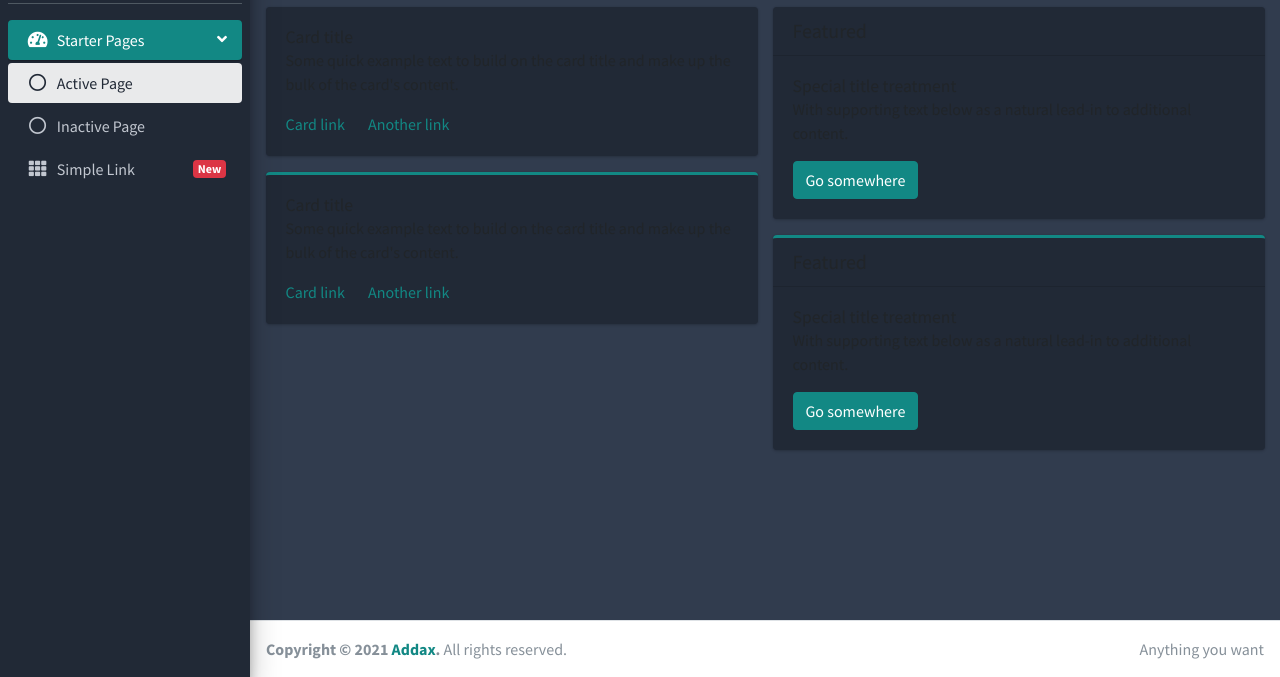
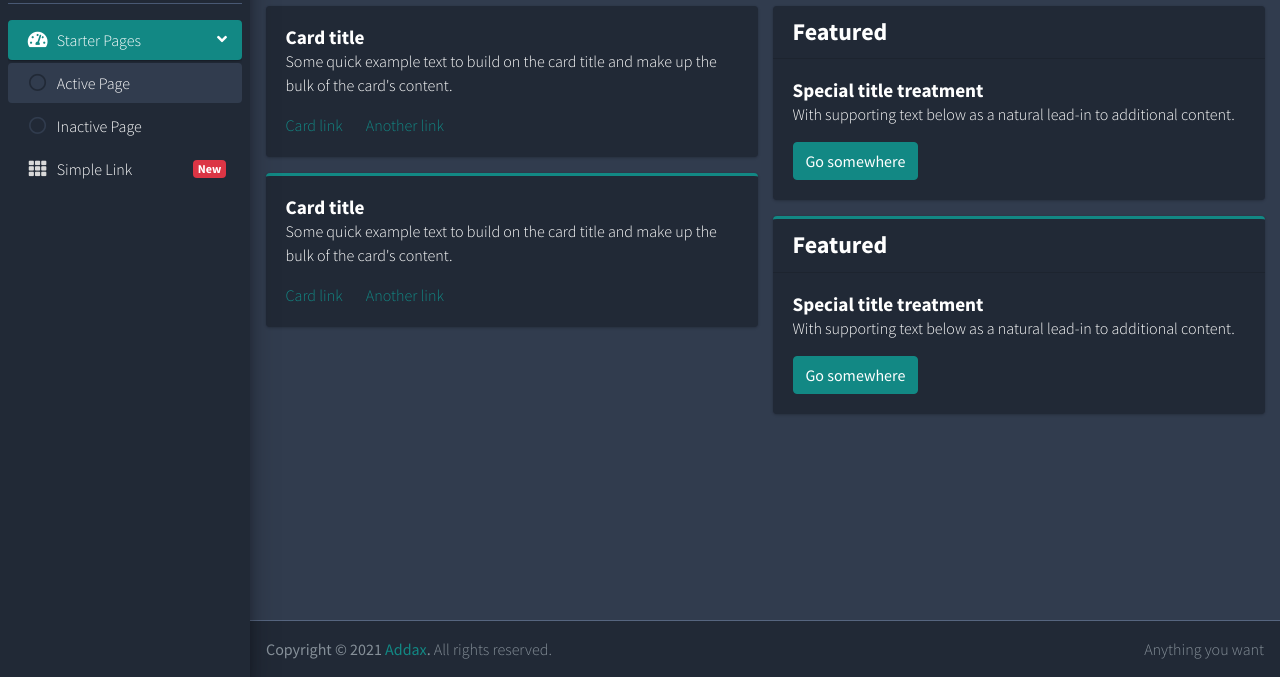
Before and after one commit to carlstation/crypt_currency_wallet_template, a website: page starter.html in a window 1280 px wide. Shown: the part 123-800 px from the top of the page. Drawn offline with Linux system fonts and the light colour scheme.

Commit message:
ajustando padroes do layout

```diff
--- /dev/null
+++ b/src/scss/_addax_variables.scss
@@ -0,0 +1,42 @@
+// escala de cores
+$verde : #128884;
+
+$verde1 : #03414D  ;
+$verde2 : #4BB5AE;
+$verde3 : #A8E3DF;
+
+$vermelho : #D63031;
+$amarelo: #fdd247;
+
+$preto: #010F12;
+$cinza: #313C4E;
+
+$cinza1: #212936;
+$cinza2: #56657F;
+$cinza3: #D9D9D9;
+
+$branco: white;
+$dark:          $cinza !default;
+
+@mixin maingradient(){
+    background: $verde1;
+    background: -moz-linear-gradient(90deg, $verde1 0%, $verde3 50%, $verde 100%);
+    background: -webkit-linear-gradient(90deg, $verde1 0%, $verde3 50%, $verde 100%);
+    background: linear-gradient(90deg, $verde1 0%, $verde3 50%, $verde 100%);
+    filter: progid:DXImageTransform.Microsoft.gradient(startColorstr=$verde1,endColorstr=$verde,GradientType=1);
+}
+
+// cores do tema
+$theme-colors:(
+    "green":$verde,
+    "primary":$verde,
+    "amarelo":$amarelo,
+    "dark": $cinza1,
+    "cinza":$cinza,
+    "cinza-escuro":$cinza1,
+    "cinza-claro":$cinza2,
+    "cinza-smoke":$cinza3,
+);
+
+
+$addax_font: 'Source Sans Pro', sans-serif;
--- a/src/scss/_imports.scss
+++ b/src/scss/_imports.scss
@@ -8,10 +8,12 @@
 // @import url(extra/owl.carousel.min.css);
 // @import url(extra/magnific-popup.css);
 // @import url(extra/font-awesome.min.css);
-@import url(extra/fontawesome-free/css/all.min.css);
 // @import url(extra/pe-icon-7-stroke.css);
 // @import url(extra/themify-icons.css);
+@import url(extra/fontawesome-free/css/all.min.css);
 @import "fonts";
+
+@import "addax_variables";
 @import "theme";
 
 @import "build/scss/AdminLTE.scss";
--- a/src/scss/_theme.scss
+++ b/src/scss/_theme.scss
@@ -1,43 +1,27 @@
-// escala de cores
-$verde : #128884;
 
-$verde1 : #03414D  ;
-$verde2 : #4BB5AE;
-$verde3 : #A8E3DF;
+/*------------- dark theme -------------*/
+body.addax-dark{
+    font-family: $addax_font;
+    font-weight: 300;
+}
+body.addax-dark .input-group-text{
 
-$vermelho : #D63031;
-$amarelo: #fdd247;
-
-$preto: #010F12;
-$cinza: #313C4E;
-
-$cinza1: #212936;
-$cinza2: #56657F;
-$cinza3: #D9D9D9;
-
-$branco: white;
-
-@mixin maingradient(){
-    background: $verde1;
-    background: -moz-linear-gradient(90deg, $verde1 0%, $verde3 50%, $verde 100%);
-    background: -webkit-linear-gradient(90deg, $verde1 0%, $verde3 50%, $verde 100%);
-    background: linear-gradient(90deg, $verde1 0%, $verde3 50%, $verde 100%);
-    filter: progid:DXImageTransform.Microsoft.gradient(startColorstr=$verde1,endColorstr=$verde,GradientType=1);
+    color: $cinza3;
+    text-align: center;
+    white-space: nowrap;
+    // background-color: #080e15;
+    // border: 1px solid #292f3e;
+    border-radius: 0;
+}
+body.addax-dark .form-control {
+    color: #ffffff;
+    background-color: #080e15;
+    background-clip: padding-box;
+    border: 1px solid #292f3e;
+    border-radius: 0.25rem;
+    transition: border-color 0.15s ease-in-out, box-shadow 0.15s ease-in-out;
 }
 
-// cores do tema
-$theme-colors:(
-    "green":$verde,
-    "primary":$verde,
-    "amarelo":$amarelo,
-    "dark": $cinza1,
-    "cinza":$cinza,
-    "cinza-escuro":$cinza1,
-    "cinza-claro":$cinza2,
-    "cinza-smoke":$cinza3,
-);
-
-/*------------- dark theme -------------*/
 .addax-dark{
     background: $cinza;
 }
@@ -54,9 +38,11 @@ $theme-colors:(
 .addax-dark h4,
 .addax-dark h5,
 .addax-dark h6,
-.addax-dark p,
-.addax-dark a{
+.addax-dark p{
     color: #fff;
+}
+.addax-dark h1{
+    font-weight: 600;
 }
 .addax-dark-segment{
     background: $cinza1;
@@ -64,23 +50,7 @@ $theme-colors:(
 .addax-deepblue-segment{
     background: $cinza1;
 }
-body.addax-dark .input-group-text{
 
-    color: #e9ecef;
-    text-align: center;
-    white-space: nowrap;
-    background-color: #080e15;
-    border: 1px solid #292f3e;
-    border-radius: 0;
-}
-body.addax-dark .form-control {
-    color: #ffffff;
-    background-color: #080e15;
-    background-clip: padding-box;
-    border: 1px solid #292f3e;
-    border-radius: 0.25rem;
-    transition: border-color 0.15s ease-in-out, box-shadow 0.15s ease-in-out;
-}
 .bg-white{
     background: #fff;
 }
--- a/starter.html
+++ b/starter.html
@@ -4,13 +4,20 @@
   <meta charset="utf-8">
   <meta name="viewport" content="width=device-width, initial-scale=1">
   <meta http-equiv="x-ua-compatible" content="ie=edge">
+  <link rel="shortcut icon" type="image/png" href="images/favicon.png">
 
   <title>Addax | Dashboard</title>
 
 	<link href="src/css/style.css" rel="stylesheet">
 
 </head>
-<body class="hold-transition sidebar-mini">
+<body class="slideshows hold-transition sidebar-mini addax-dark">
+
+  <!-- Preloader Start -->
+  <div id="preloader">
+    <div class="addax-load"></div>
+  </div>
+
 <div class="wrapper">
 
   <!-- Navbar -->
@@ -209,7 +216,7 @@
       <div class="container-fluid">
         <div class="row mb-2">
           <div class="col-sm-6">
-            <h1 class="m-0 text-dark">Starter Page</h1>
+            <h1 class="m-0 text-white">Starter Page</h1>
           </div><!-- /.col -->
           <div class="col-sm-6">
             <ol class="breadcrumb float-sm-right">
```
Also changed, not shown: src/css/style.css, src/scss/build/scss/_bootstrap-variables.scss, src/scss/build/scss/_cards.scss, src/scss/build/scss/_main-header.scss, src/scss/build/scss/_main-sidebar.scss, src/scss/build/scss/_variables.scss.
